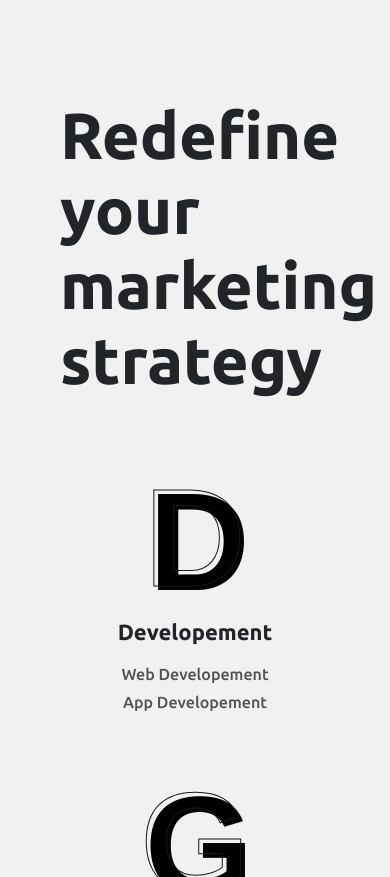
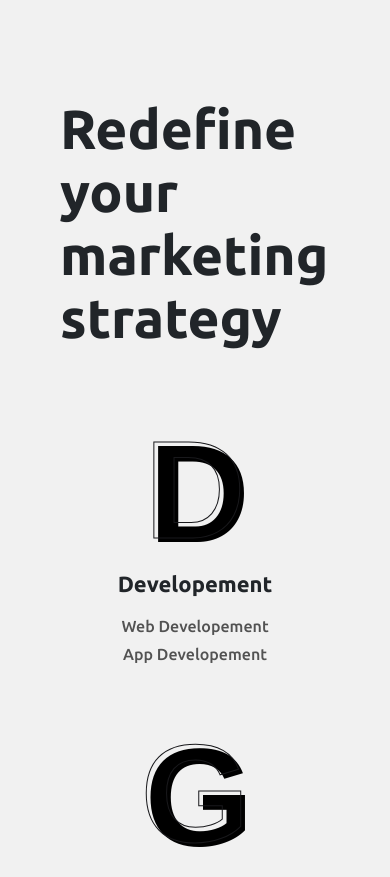
Before and after one commit to LorikRamaa/Portfolio, a plain HTML site: page index.html in a window 390 px wide. Shown: the part 2139-3016 px from the top of the page. Drawn offline with nearby package versions, Linux system fonts and the light colour scheme.

Commit message:
title size

```diff
--- a/css/style.css
+++ b/css/style.css
@@ -1402,6 +1402,9 @@ small {
   .social-medias {
     bottom: -10% !important;
   }
+  .services-h1 {
+    font-size: 55px;
+  }
   .home_content_div svg {
     padding: 25px 0;
     width: 80%;
```
